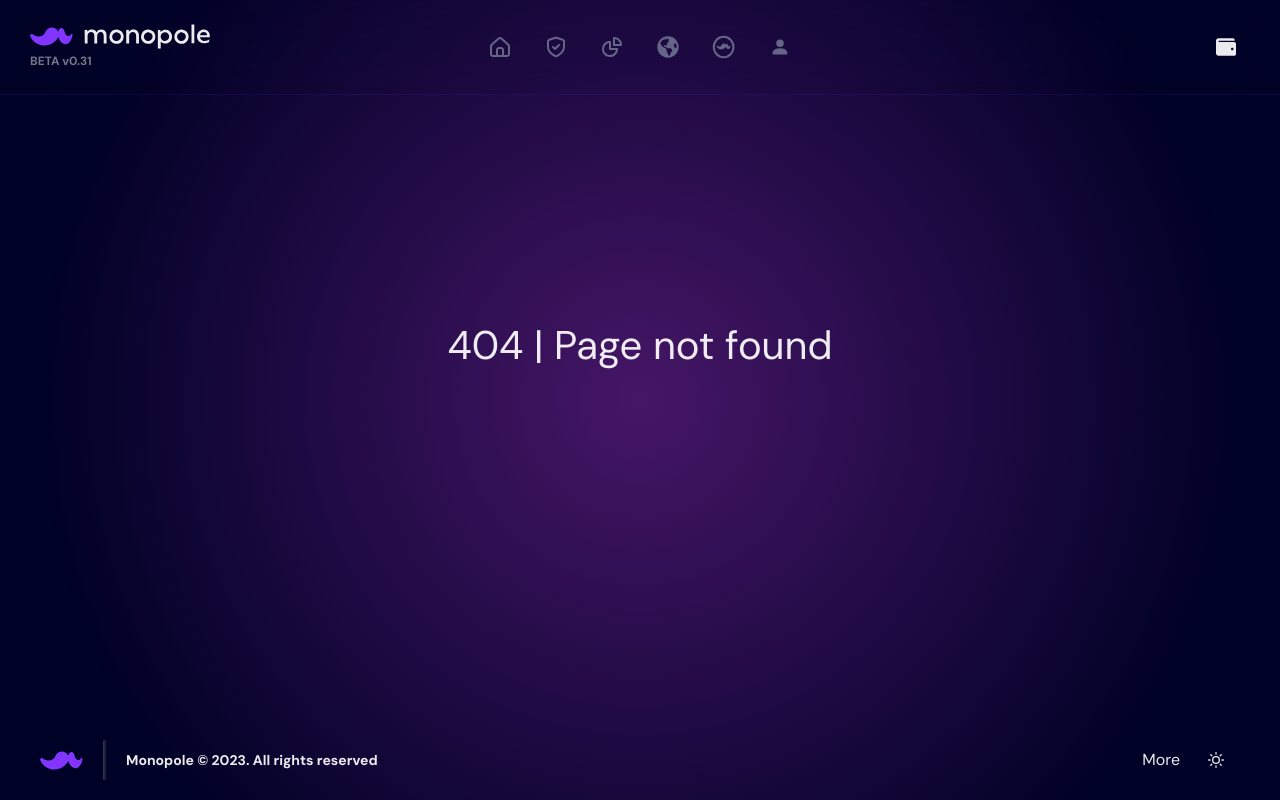
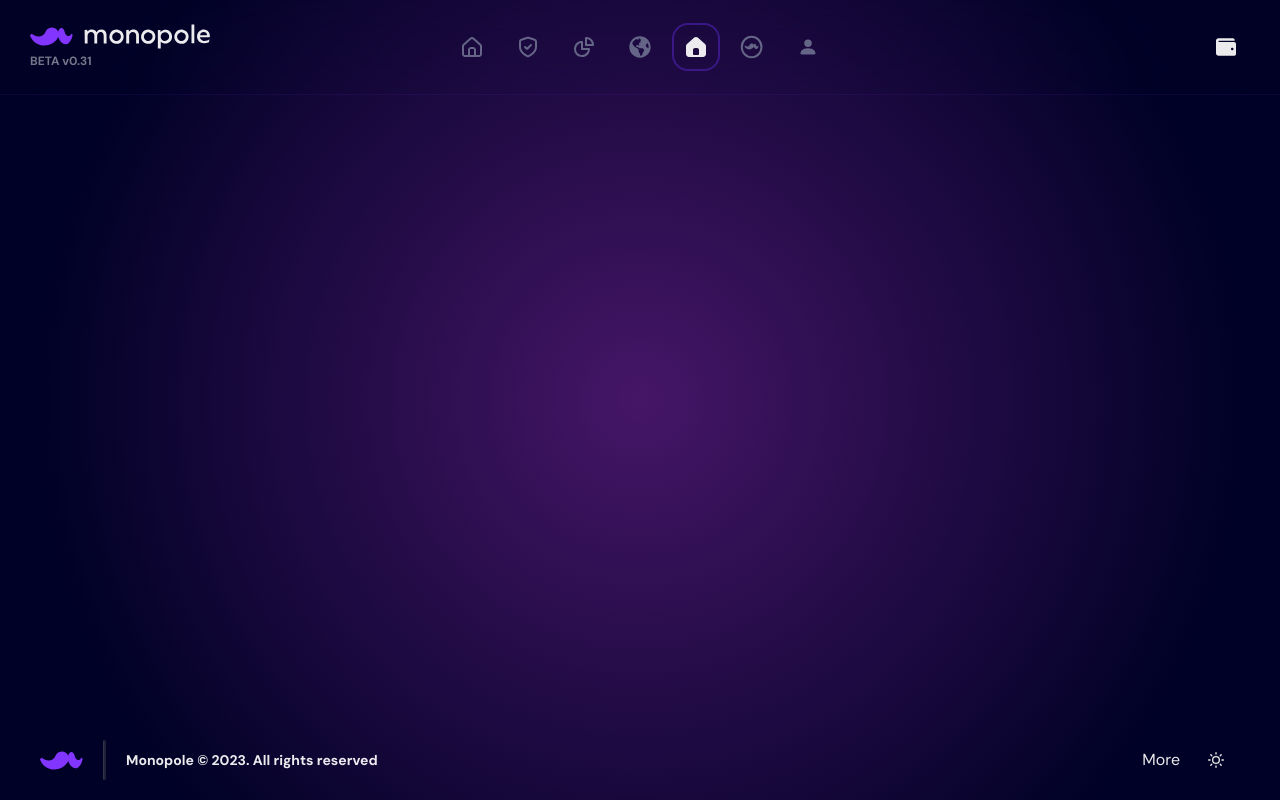
Before and after one commit to Monopole-network/hackathon-2, a Next.js app: page /project-user in a window 1280 px wide. Before the commit this address had no page. Built offline with nearby package versions, Linux system fonts and the light colour scheme.

Commit message:
ADD : Create page project user

```diff
--- a/components/Menu/Menu.tsx
+++ b/components/Menu/Menu.tsx
@@ -6,6 +6,7 @@ import HomeBtn from './HomeBtn';
 import ServicesBtn from './ServicesBtn';
 import StudioBtn from './StudioBtn';
 import WorldBtn from './WorldBtn';
+import ProjectBtn from './ProjectBtn';
 
 export default function MainMenu() {
   const backgroundColor = useColorModeValue('#f7fafc', '#000123');
@@ -19,6 +20,7 @@ export default function MainMenu() {
           <ServicesBtn />
           <StudioBtn />
           <WorldBtn />
+          <ProjectBtn />
           <CryptoPartnersBtn />
           {!isMobileView && <DashboardBtn />}
         </ButtonGroup>
--- /dev/null
+++ b/components/Menu/ProjectBtn.tsx
@@ -0,0 +1,42 @@
+import { Button, Tooltip } from '@chakra-ui/react';
+import { useRouter } from 'next/router';
+import { HomeIcon, HomeLightIcon } from '../Icons';
+
+const ProjectUserBtn = () => {
+  const router = useRouter();
+
+  return (
+    <Tooltip label="ProjectUser">
+      {router.pathname === '/project-user' ? (
+        <Button
+          borderRadius="16px"
+          height="48px"
+          width="48px"
+          background="transparent"
+          border="2px solid #3A1888"
+          onClick={() => {
+            router.push('/project-user');
+          }}
+          aria-label='Project user button'
+        >
+          <HomeIcon height="24px" width="24px" />
+        </Button>
+      ) : (
+        <Button
+          borderRadius="16px"
+          height="48px"
+          width="48px"
+          background="transparent"
+          onClick={() => {
+            router.push('/project-user');
+          }}
+          aria-label='ProjectUser button'
+        >
+          <HomeLightIcon color="#646587" height="24px" width="24px" />
+        </Button>
+      )}
+    </Tooltip>
+  );
+};
+
+export default ProjectUserBtn;
--- /dev/null
+++ b/pages/project-user.tsx
@@ -0,0 +1,11 @@
+import { Box, Flex, Text } from '@chakra-ui/react';
+import type { NextPage } from 'next';
+
+const ProjectUser: NextPage = () => {
+  return (
+    <Flex w="100%" backgroundRepeat="no-repeat" backgroundSize="100%" flexDirection="column">
+    </Flex>
+  );
+};
+
+export default ProjectUser;
--- a/routes.ts
+++ b/routes.ts
@@ -1,4 +1,4 @@
-const HOME_URL: string = "https://3c28-195-135-0-87.ngrok-free.app";
+const HOME_URL: string = "http://localhost:3001";
 export const PROJECTS_URL: string = `${HOME_URL}/projects`;
 export const LABELS_URL: string = `${HOME_URL}/labels`;
 export const CRYPTOS_URL: string = `${HOME_URL}/cryptos`;
```
Also changed, not shown: 1 other file (tests, documents, lock files or other folders).
